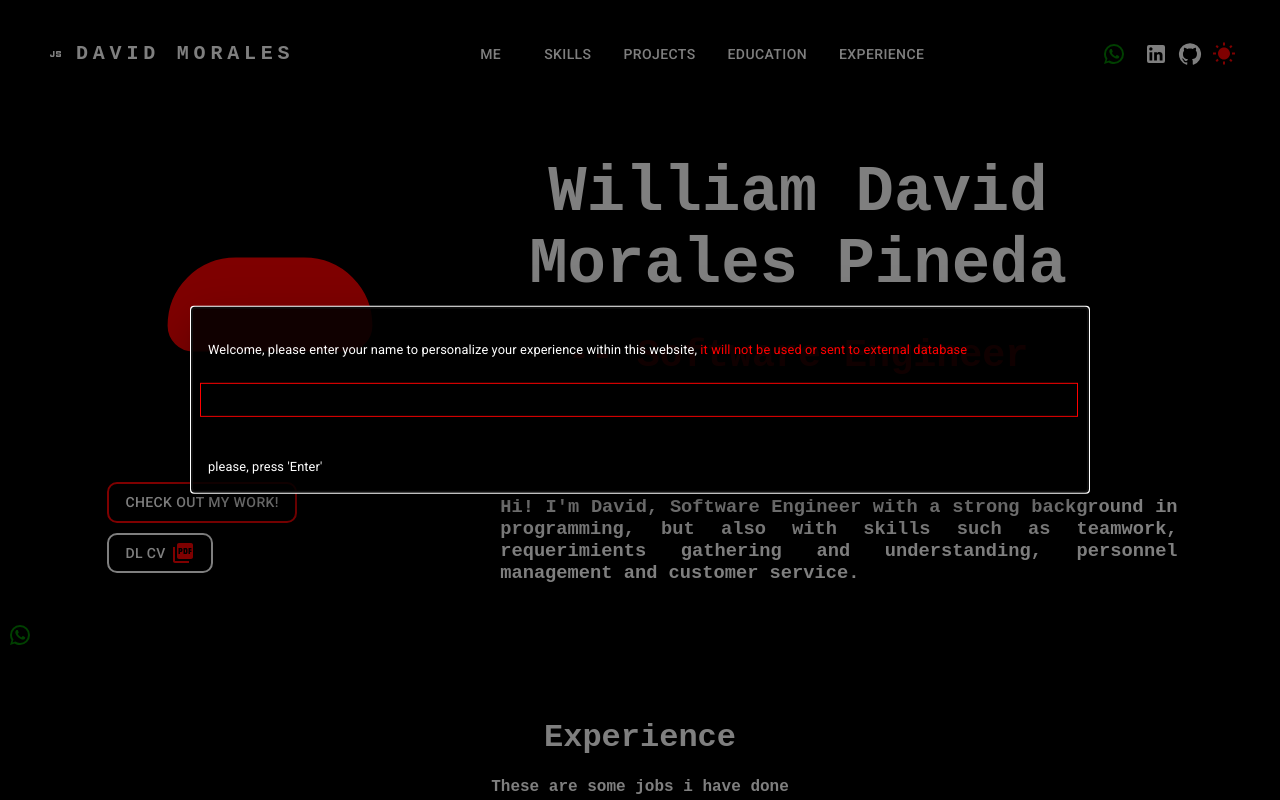
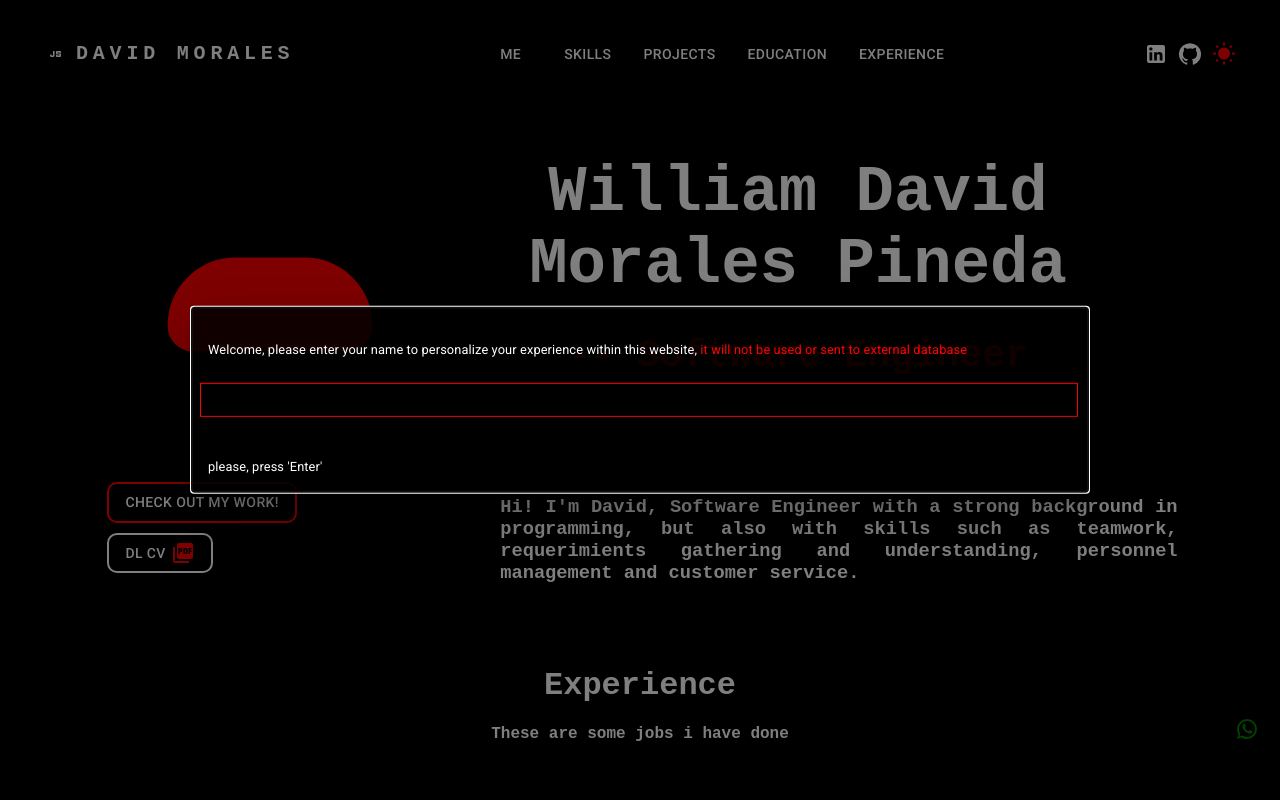
Before and after one commit to ZaliWow/portafolioDavid, a React (Vite) app: page / in a window 1280 px wide. Shown: the top 800 px of the page. Built offline with nearby package versions, Linux system fonts and the light colour scheme.

Commit message:
fix position whatsappbutton

```diff
--- a/src/components/WhatsappButton.jsx
+++ b/src/components/WhatsappButton.jsx
@@ -1,5 +1,8 @@
 import { WhatsApp } from "@mui/icons-material";
 import { IconButton } from "@mui/material";
+import "../styles/whatsapp.css"
+
+
 
  export function WhatsAppButton() {
   // Número de teléfono al que deseas enviar el mensaje
@@ -18,6 +21,8 @@ import { IconButton } from "@mui/material";
   };
 
   return (
+    <div className="bodyWhatsapp">
     <IconButton onClick={sendMessage}><WhatsApp sx={{color:'green'}}></WhatsApp></IconButton>
+    </div>
   );
 }
--- a/src/components/navbar.jsx
+++ b/src/components/navbar.jsx
@@ -173,7 +173,7 @@ const root = document.documentElement;
         ))}
       </Box>
        <Tooltip  >
-        <WhatsAppButton></WhatsAppButton>
+
        <IconButton title="Linkedin"  onClick={handleLinkedin} sx={{ p: 0 , marginLeft:'10px'}}>
             <LinkedIn  sx={{ color: 'black' }} />
           </IconButton>
@@ -302,7 +302,7 @@ const root = document.documentElement;
         ))}
       </Box>
        <Tooltip title="Swap Mode" >
-       <WhatsAppButton></WhatsAppButton>
+
        <IconButton onClick={handleLinkedin} sx={{ p: 0 , marginLeft:'10px'}}>
             <LinkedIn  sx={{ color: 'white' }} />
           </IconButton>
--- /dev/null
+++ b/src/styles/whatsapp.css
@@ -0,0 +1,7 @@
+.bodyWhatsapp{
+    position: absolute;
+    position: fixed;
+    bottom:4vw;
+    right: 1vw;
+
+}
```
